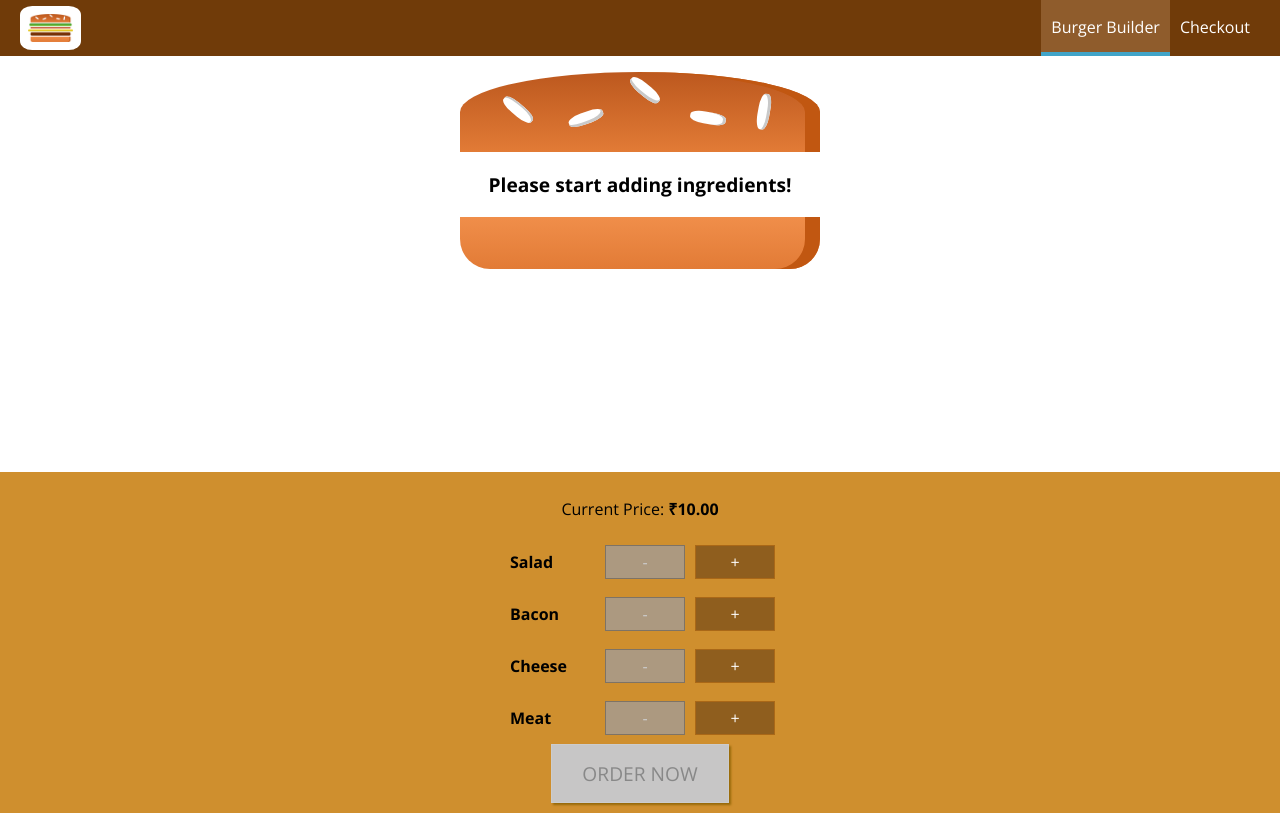
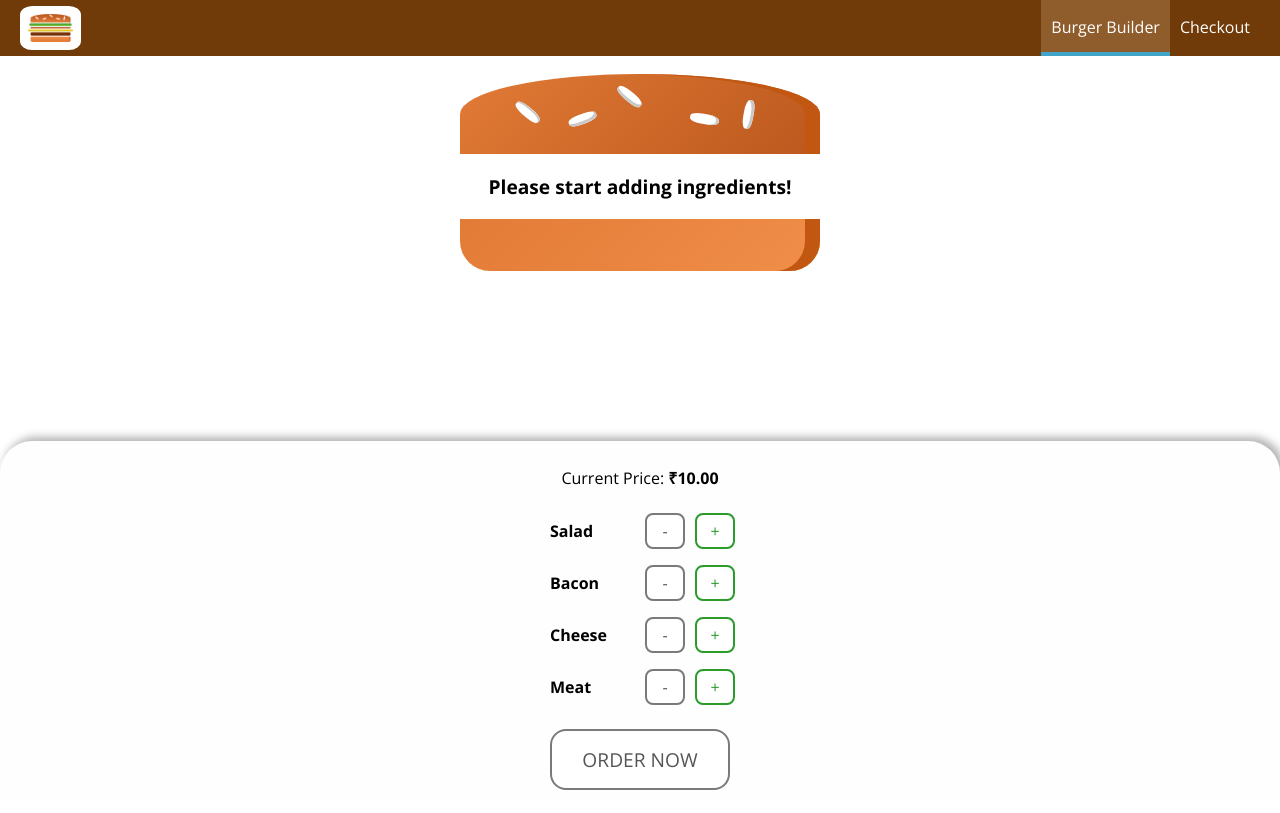
Before and after one commit to 3atharvkurdukar/udemy-react, a React (Create React App) app: page / in a window 1280 px wide. Built offline with nearby package versions, Linux system fonts and the light colour scheme.

Commit message:
Improving BuildControl styling

```diff
--- a/src/components/Burger/BuildControls/BuildControl/BuildControl.module.css
+++ b/src/components/Burger/BuildControls/BuildControl/BuildControl.module.css
@@ -10,22 +10,23 @@
     font: inherit;
     padding: 5px;
     margin: 0 5px;
-    width: 80px;
-    border: 1px solid #AA6817;
+    width: 40px;
+    border: 2px solid #2378da;
+    border-radius: 8px;
     cursor: pointer;
     outline: none;
 }
 
 .BuildControl button:disabled {
-    background-color: #AC9980;
-    border: 1px solid #7E7365;
-    color: #ccc;
+    background-color: #ffffff;
+    border: 2px solid #7a7a7a;
+    color: #555555;
     cursor: default;
 }
 
 .BuildControl button:hover:disabled {
-    background-color: #AC9980;
-    color: #ccc;
+    background-color: #cccccc;
+    color: #000000;
     cursor: not-allowed;
 }
 
@@ -36,21 +37,23 @@
 }
 
 .BuildControl .Less {
-    background-color: #D39952;
-    color: white;
+    color: #fe0000;
+    background-color: white;
+    border: 2px solid #fe0000;
 }
 
 .BuildControl .More {
-    background-color: #8F5E1E;
-    color: white;
+    color: #299c29;
+    background-color: white;
+    border: 2px solid #299c29;
 }
 
 .BuildControl .Less:hover, .BuildControl .Less:active {
-    background-color: #DAA972;
+    background-color: #fe0000;
     color: white;
 }
 
 .BuildControl .More:hover,.BuildControl .More:active {
-    background-color: #99703F;
+    background-color: #299c29;
     color: white;
 }
--- a/src/components/Burger/BuildControls/BuildControls.module.css
+++ b/src/components/Burger/BuildControls/BuildControls.module.css
@@ -1,37 +1,47 @@
 .BuildControls {
     width: 100%;
-    background-color: #CF8F2E;
+    background-color: #fefefe;
     display: flex;
     flex-flow: column;
     align-items: center;
-    box-shadow: 0 2px 1px #cccccc;
+    box-shadow: 4px -4px 8px 0 rgba(0, 0, 0, 0.3);
+    border-radius: 32px 32px 0px 0px;
     margin: auto;
     padding: 10px 0;
+    position: absolute;
+    bottom: 0;
+    left: 0;
 }
 
 .OrderButton {
-    background-color: #DAD735;
     outline: none;
     cursor: pointer;
-    border: 1px solid #966909;
-    color: #966909;
+    border: 2px solid #2378da;
+    color: #2378da;
+    background-color: #ffffff;
     font-family: inherit;
+    border-radius: 16px;
     font-size: 1.2em;
+    margin-top: 16px;
     padding: 15px 30px;
-    box-shadow: 2px 2px 2px #966909;
 }
 
 .OrderButton:hover, .OrderButton:active {
-    background-color: #A0DB41;
-    border: 1px solid #966909;
-    color: #966909;
+    background-color: #2378da;
+    color: #ffffff;
 }
 
 .OrderButton:disabled {
-    background-color: #C7C6C6;
+    background-color: #ffffff;
     cursor: not-allowed;
-    border: 1px solid #ccc;
-    color: #888888;
+    border: 2px solid #7a7a7a;
+    color: #555555;
+}
+
+.OrderButton:hover:disabled {
+    background-color: #cccccc;
+    color: #000000;
+    cursor: not-allowed;
 }
 
 .OrderButton:not(:disabled) {
--- a/src/components/Burger/Burger.module.css
+++ b/src/components/Burger/Burger.module.css
@@ -1,11 +1,15 @@
 .Burger {
     width: 100%;
     margin: auto;
-    height: 250px;
-    /* overflow: scroll; */
+    height: 350px;
+    overflow: scroll;
     text-align: center;
     font-weight: bold;
     font-size: 1.2rem;
+}
+
+.Burger::-webkit-scrollbar {
+    display: none;
 }
 
 @media (min-width: 500px) and (min-height: 400px) {
--- a/src/components/Burger/BurgerIngredient/BurgerIngredient.module.css
+++ b/src/components/Burger/BurgerIngredient/BurgerIngredient.module.css
@@ -1,25 +1,25 @@
 .BreadBottom {
     height: 13%;
     width: 80%;
-    background: linear-gradient(#F08E4A, #e27b36);
+    background: linear-gradient(-45deg, #F08E4A, #e27b36);
     border-radius: 0 0 30px 30px;
     box-shadow: inset -15px 0 #c15711;
-    margin: 2% auto;
+    margin: 0.4% auto;
 }
 
 .BreadTop {
     height: 20%;
     width: 80%;
-    background: linear-gradient(#bc581e, #e27b36);
+    background: linear-gradient(-45deg, #bc581e, #e27b36);
     border-radius: 50% 50% 0 0;
     box-shadow: inset -15px 0 #c15711;
-    margin: 2% auto;
+    margin: 0.4% auto;
     position: relative;
 }
 
 .Seeds1 {
-    width: 10%;
-    height: 15%;
+    width: 8%;
+    height: 12%;
     position: absolute;
     background-color: white;
     left: 30%;
@@ -56,8 +56,8 @@
   }
 
   .Seeds2 {
-    width: 10%;
-    height: 15%;
+    width: 8%;
+    height: 12%;
     position: absolute;
     background-color: white;
     left: 64%;
@@ -84,30 +84,30 @@
 .Meat {
     width: 80%;
     height: 8%;
-    background: linear-gradient(#7f3608, #702e05);
-    margin: 2% auto;
+    background: linear-gradient(-45deg, #7f3608, #702e05);
+    margin: 0.4% auto;
     border-radius: 15px;
 }
 
 .Cheese {
     width: 90%;
     height: 4.5%;
-    margin: 2% auto;
-    background: linear-gradient(#f4d004, #d6bb22);
+    margin: 0.4% auto;
+    background: linear-gradient(-45deg, #f4d004, #d6bb22);
     border-radius: 20px;
 }
 
 .Salad {
     width: 85%;
     height: 7%;
-    margin: 2% auto;
-    background: linear-gradient(#228c1d, #91ce50);
+    margin: 0.4% auto;
+    background: linear-gradient(-45deg, #228c1d, #91ce50);
     border-radius: 20px;
 }
 
 .Bacon {
     width: 80%;
     height: 3%;
-    background: linear-gradient(#bf3813, #c45e38);
-    margin: 2% auto;
+    background: linear-gradient(-45deg, #bf3813, #c45e38);
+    margin: 0.4% auto;
 }
```
